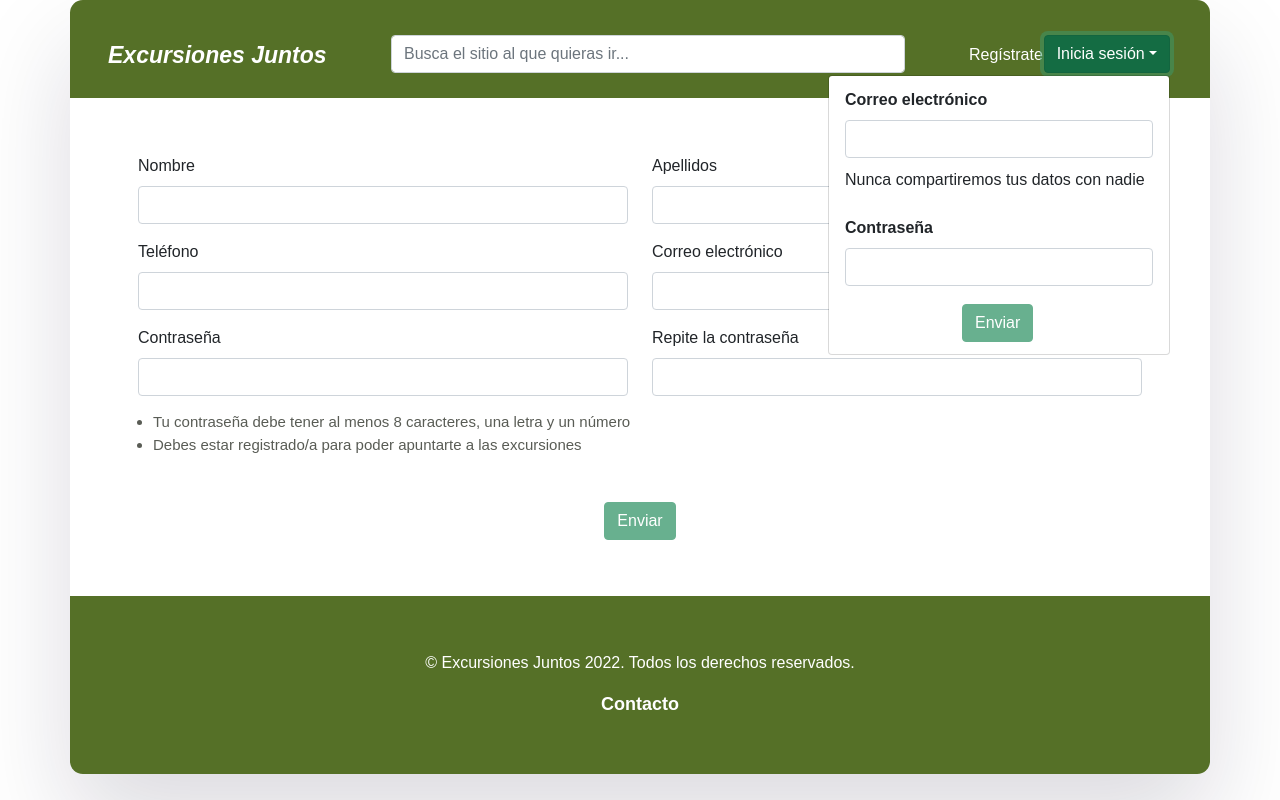
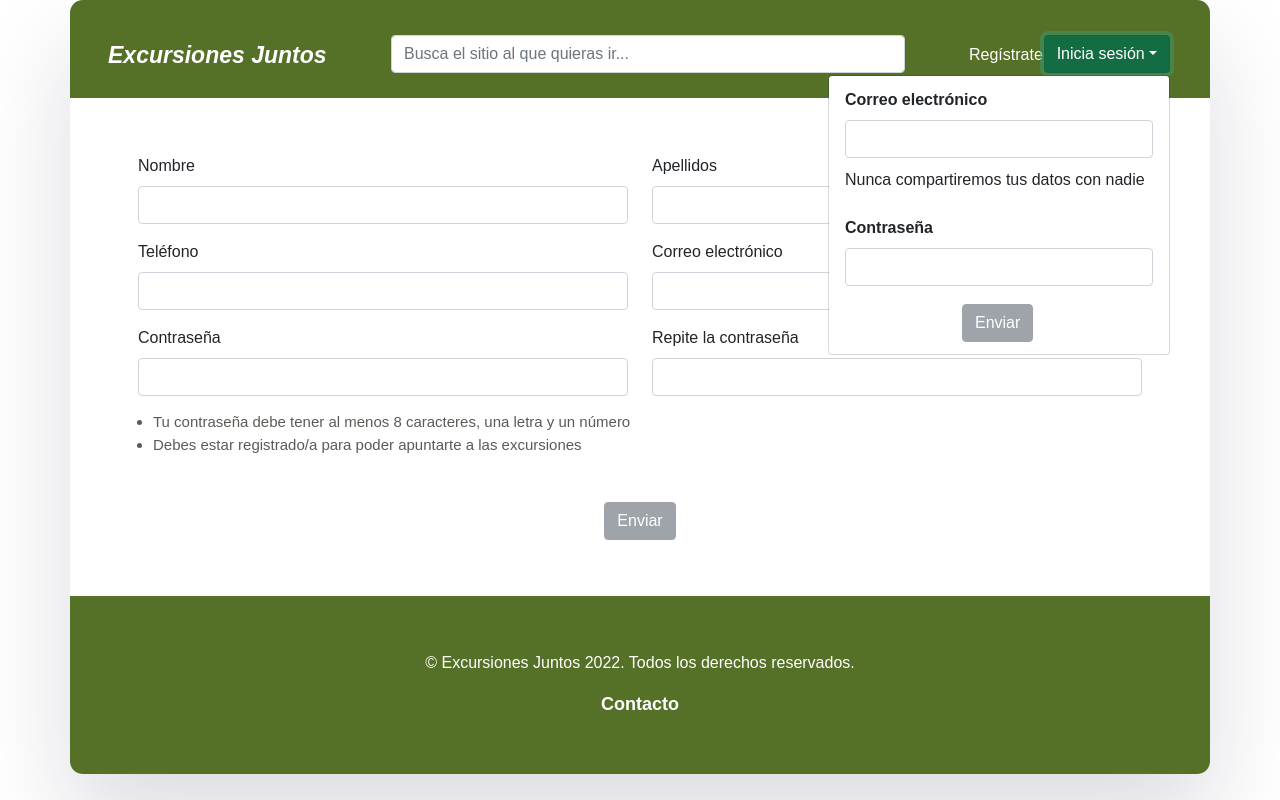
Before and after one commit to irenesj/excursiones, a React (Create React App) app: page /register in a window 1280 px wide. Both pictures are taken after a click on the button "Inicia sesión". Built offline with nearby package versions, Linux system fonts and the light colour scheme; no server answers.

Commit message:
Small updates

```diff
--- a/src/components/LandingPageUserProfile.js
+++ b/src/components/LandingPageUserProfile.js
@@ -62,7 +62,7 @@ function LandingPageUserProfile(props) {
                         <Dropdown.ItemText className={styles.dropdownText}><Link to='UserPage' className={styles.userProfile + " " + styles.black}>Perfil</Link></Dropdown.ItemText>
                         <Dropdown.Divider />
                         <Dropdown.ItemText className={styles.dropdownText}>
-                            <Button className={styles.logoutBtn} variant="danger" onClick={logOut}>Cerrar sesión</Button>
+                            <Button className={styles.logoutBtn} variant="secondary" onClick={logOut}>Cerrar sesión</Button>
                         </Dropdown.ItemText>
                     </SplitButton>
                 </Col>
--- a/src/components/Login.js
+++ b/src/components/Login.js
@@ -69,9 +69,12 @@ export function Login() {
                 </div>
             </Dropdown.ItemText>
             <Dropdown.ItemText>
-                <Button className={styles.sendBtn} variant="success" type="button" onClick={submit} disabled={disabled}>
+                {disabled && <Button className={styles.sendBtn} variant="secondary" type="button" onClick={submit} disabled={disabled}>
                     Enviar
-                </Button>
+                </Button>}
+                {!disabled && <Button className={styles.sendBtn} variant="success" type="button" onClick={submit} disabled={disabled}>
+                    Enviar
+                </Button>}
             </Dropdown.ItemText>
         </DropdownButton>
 
--- a/src/components/Register.js
+++ b/src/components/Register.js
@@ -110,9 +110,12 @@ function Register() {
                     </ul>
                 </Row>
                 <div className={styles.btn}>
-                    <Button variant="success" type="button" onClick={submit} disabled={disabled}>
+                    {disabled && <Button variant="secondary" type="button" onClick={submit} disabled={disabled}>
                         Enviar
-                    </Button>
+                    </Button>}
+                    {!disabled && <Button variant="success" type="button" onClick={submit} disabled={disabled}>
+                        Enviar
+                    </Button>}
                 </div>
             </Form>
         </Col>
```
